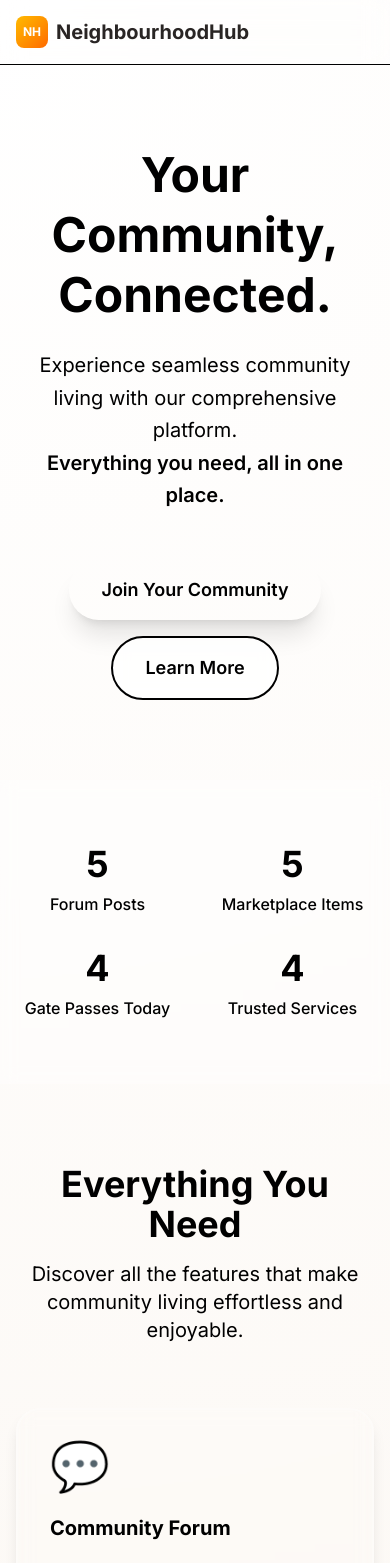
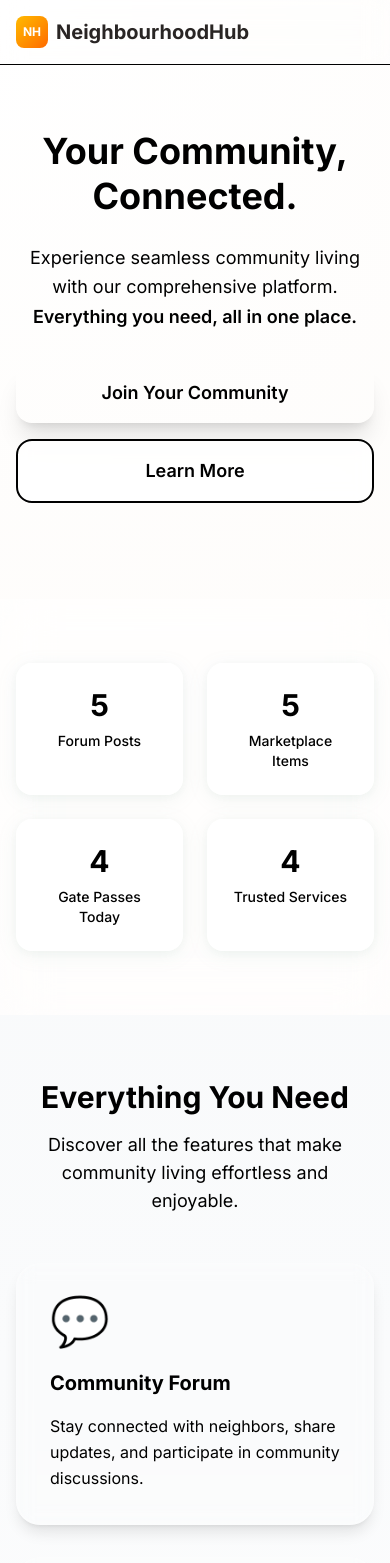
Before and after one commit to bit2swaz/dogshit, a Next.js app: page / in a window 390 px wide. Shown: the top 1563 px of the page. Built offline with nearby package versions, Linux system fonts and the light colour scheme.

Commit message:
feat: Add responsive header and footer to page" or

```diff
--- a/src/app/page.tsx
+++ b/src/app/page.tsx
@@ -69,12 +69,15 @@ export default function LandingPage() {
   ];
 
   return (
-    <div
-      className={`from-linen via-tea-rose-red to-hunyadi-yellow min-h-screen bg-gradient-to-br ${inter.className}`}
-    >
-      {/* Hero Section */}
-      <section className="pt-20 pb-20">
-        <div className="container mx-auto px-4">
+    <div className={`min-h-screen ${inter.className}`}>
+      {/* Hero Section - Warm gradient with decorative elements */}
+      <section className="from-linen via-tea-rose-red/20 to-hunyadi-yellow/30 relative overflow-hidden bg-gradient-to-br pt-16 pb-24 sm:pt-20 sm:pb-32">
+        {/* Background decorative elements */}
+        <div className="to-cambridge-blue/10 absolute inset-0 bg-gradient-to-br from-white/40 via-transparent"></div>
+        <div className="bg-hunyadi-yellow/20 absolute top-0 right-0 h-96 w-96 rounded-full blur-3xl"></div>
+        <div className="bg-light-coral/20 absolute bottom-0 left-0 h-64 w-64 rounded-full blur-2xl"></div>
+
+        <div className="relative container mx-auto px-4 sm:px-6 lg:px-8">
           <motion.div
             className="mx-auto max-w-4xl text-center"
             initial={{ opacity: 0, y: 30 }}
@@ -82,18 +85,20 @@ export default function LandingPage() {
             transition={{ duration: 0.8 }}
           >
             <motion.h1
-              className="text-cambridge-blue mb-6 text-5xl leading-tight font-bold md:text-7xl"
+              className="text-cambridge-blue mb-6 text-4xl leading-tight font-bold sm:text-5xl md:text-6xl lg:text-7xl"
               initial={{ opacity: 0, y: 20 }}
               animate={{ opacity: 1, y: 0 }}
               transition={{ duration: 0.8, delay: 0.2 }}
             >
               Your Community,
               <br />
-              Connected.
+              <span className="from-cambridge-blue to-light-coral bg-gradient-to-r bg-clip-text">
+                Connected.
+              </span>
             </motion.h1>
 
             <motion.p
-              className="text-cambridge-blue/80 mb-12 text-xl leading-relaxed md:text-2xl"
+              className="text-cambridge-blue/80 mb-8 text-lg leading-relaxed sm:mb-12 sm:text-xl md:text-2xl"
               initial={{ opacity: 0, y: 20 }}
               animate={{ opacity: 1, y: 0 }}
               transition={{ duration: 0.8, delay: 0.4 }}
@@ -107,18 +112,20 @@ export default function LandingPage() {
             </motion.p>
 
             <motion.div
-              className="flex flex-col items-center justify-center gap-4 sm:flex-row"
+              className="flex flex-col items-center justify-center gap-4 sm:flex-row sm:gap-6"
               initial={{ opacity: 0, y: 20 }}
               animate={{ opacity: 1, y: 0 }}
               transition={{ duration: 0.8, delay: 0.6 }}
             >
               <Link
                 href="/login"
-                className="from-hunyadi-yellow to-light-coral text-cambridge-blue transform rounded-full bg-gradient-to-r px-8 py-4 text-lg font-semibold shadow-xl transition-all duration-300 hover:scale-105 hover:shadow-2xl"
+                className="group from-hunyadi-yellow to-light-coral text-cambridge-blue w-full transform rounded-2xl bg-gradient-to-r px-8 py-4 text-lg font-semibold shadow-xl transition-all duration-300 hover:scale-105 hover:shadow-2xl sm:w-auto"
               >
-                Join Your Community
+                <span className="inline-block transition-transform group-hover:scale-110">
+                  Join Your Community
+                </span>
               </Link>
-              <button className="border-cambridge-blue/50 text-cambridge-blue hover:border-cambridge-blue transform rounded-full border-2 bg-white/80 px-8 py-4 text-lg font-semibold backdrop-blur-sm transition-all duration-300 hover:bg-white hover:shadow-lg">
+              <button className="border-cambridge-blue/30 text-cambridge-blue hover:border-cambridge-blue w-full transform rounded-2xl border-2 bg-white/80 px-8 py-4 text-lg font-semibold backdrop-blur-sm transition-all duration-300 hover:bg-white hover:shadow-lg sm:w-auto">
                 Learn More
               </button>
             </motion.div>
@@ -126,11 +133,14 @@ export default function LandingPage() {
         </div>
       </section>
 
-      {/* Stats Section */}
-      <section className="bg-white/40 py-16 backdrop-blur-sm">
-        <div className="container mx-auto px-4">
+      {/* Stats Section - Glass morphism design */}
+      <section className="relative bg-white/60 py-16 backdrop-blur-xl sm:py-20">
+        {/* Subtle pattern overlay */}
+        <div className="via-cambridge-blue/5 absolute inset-0 bg-gradient-to-r from-transparent to-transparent"></div>
+
+        <div className="relative container mx-auto px-4 sm:px-6 lg:px-8">
           <motion.div
-            className="mx-auto grid max-w-4xl grid-cols-2 gap-8 md:grid-cols-4"
+            className="mx-auto grid max-w-5xl grid-cols-2 gap-6 sm:gap-8 md:grid-cols-4"
             initial={{ opacity: 0, y: 30 }}
             animate={{ opacity: 1, y: 0 }}
             transition={{ duration: 0.8, delay: 0.8 }}
@@ -138,15 +148,16 @@ export default function LandingPage() {
             {stats.map((stat, index) => (
               <motion.div
                 key={index}
-                className="text-center"
+                className="group shadow-soft hover:shadow-soft-hover rounded-2xl bg-white/80 p-6 text-center backdrop-blur-sm transition-all duration-300 hover:bg-white sm:p-8"
                 initial={{ opacity: 0, y: 20 }}
                 animate={{ opacity: 1, y: 0 }}
                 transition={{ duration: 0.6, delay: 0.9 + index * 0.1 }}
+                whileHover={{ scale: 1.05, y: -5 }}
               >
-                <div className="text-cambridge-blue mb-2 text-4xl font-bold md:text-5xl">
+                <div className="text-cambridge-blue mb-2 text-3xl font-bold transition-transform group-hover:scale-110 sm:text-4xl md:text-5xl">
                   {stat.number}
                 </div>
-                <div className="text-cambridge-blue/80 font-medium">
+                <div className="text-cambridge-blue/80 text-sm font-medium sm:text-base">
                   {stat.label}
                 </div>
               </motion.div>
@@ -155,19 +166,19 @@ export default function LandingPage() {
         </div>
       </section>
 
-      {/* Features Section */}
-      <section className="py-20">
-        <div className="container mx-auto px-4">
+      {/* Features Section - Neutral background for contrast */}
+      <section className="bg-gradient-to-b from-gray-50 to-white py-16 sm:py-24">
+        <div className="container mx-auto px-4 sm:px-6 lg:px-8">
           <motion.div
-            className="mb-16 text-center"
+            className="mb-12 text-center sm:mb-16"
             initial={{ opacity: 0, y: 30 }}
             animate={{ opacity: 1, y: 0 }}
             transition={{ duration: 0.8, delay: 1.2 }}
           >
-            <h2 className="text-cambridge-blue mb-4 text-4xl font-bold md:text-5xl">
+            <h2 className="text-cambridge-blue mb-4 text-3xl font-bold sm:text-4xl md:text-5xl">
               Everything You Need
             </h2>
-            <p className="text-cambridge-blue/80 mx-auto max-w-2xl text-xl">
+            <p className="text-cambridge-blue/80 mx-auto max-w-2xl text-lg sm:text-xl">
               Discover all the features that make community living effortless
               and enjoyable.
             </p>
@@ -201,19 +212,19 @@ export default function LandingPage() {
         </div>
       </section>
 
-      {/* Community Showcase */}
-      <section className="from-linen/80 to-tea-rose-red/80 bg-gradient-to-r py-20">
-        <div className="container mx-auto px-4">
+      {/* Community Showcase - Warm background with better contrast */}
+      <section className="from-linen/60 via-tea-rose-red/30 to-hunyadi-yellow/20 bg-gradient-to-br py-16 sm:py-24">
+        <div className="container mx-auto px-4 sm:px-6 lg:px-8">
           <motion.div
-            className="mb-16 text-center"
+            className="mb-12 text-center sm:mb-16"
             initial={{ opacity: 0, y: 30 }}
             animate={{ opacity: 1, y: 0 }}
             transition={{ duration: 0.8, delay: 2.0 }}
           >
-            <h2 className="mb-4 text-4xl font-bold text-gray-800 md:text-5xl">
+            <h2 className="text-cambridge-blue mb-4 text-3xl font-bold sm:text-4xl md:text-5xl">
               Active Community Life
             </h2>
-            <p className="mx-auto max-w-2xl text-xl text-gray-600">
+            <p className="text-cambridge-blue/80 mx-auto max-w-2xl text-lg sm:text-xl">
               See what&apos;s happening in your community right now.
             </p>
           </motion.div>
@@ -283,25 +294,28 @@ export default function LandingPage() {
         </div>
       </section>
 
-      {/* CTA Section */}
-      <section className="from-cambridge-blue to-hunyadi-yellow bg-gradient-to-r py-20">
-        <div className="container mx-auto px-4 text-center">
+      {/* CTA Section - Bold gradient with proper contrast */}
+      <section className="from-cambridge-blue via-cambridge-blue/90 to-hunyadi-yellow relative overflow-hidden bg-gradient-to-r py-16 sm:py-24">
+        {/* Decorative background pattern */}
+        <div className="absolute inset-0 bg-gradient-to-br from-black/10 via-transparent to-white/10"></div>
+
+        <div className="relative container mx-auto px-4 text-center sm:px-6 lg:px-8">
           <motion.div
             className="mx-auto max-w-3xl"
             initial={{ opacity: 0, y: 30 }}
             animate={{ opacity: 1, y: 0 }}
             transition={{ duration: 0.8, delay: 2.6 }}
           >
-            <h2 className="text-black-500 mb-6 text-4xl font-bold md:text-5xl">
+            <h2 className="mb-6 text-3xl font-bold text-cambridge-blue sm:text-4xl md:text-5xl">
               Ready to Connect?
             </h2>
-            <p className="mb-8 text-xl text-white/90">
+            <p className="mb-8 text-lg text-cambridge-blue/80 sm:text-xl">
               Join thousands of residents who are already enjoying seamless
               community living.
             </p>
             <Link
               href="/login"
-              className="text-cambridge-blue inline-block transform rounded-full bg-white px-8 py-4 text-lg font-semibold shadow-xl transition-all duration-300 hover:scale-105 hover:shadow-2xl"
+              className="text-cambridge-blue inline-block transform rounded-2xl bg-white px-8 py-4 text-lg font-semibold shadow-xl transition-all duration-300 hover:scale-105 hover:shadow-2xl"
             >
               Get Started Today
             </Link>
@@ -309,19 +323,22 @@ export default function LandingPage() {
         </div>
       </section>
 
-      {/* Footer */}
-      <footer className="bg-cambridge-blue py-12 text-white">
-        <div className="container mx-auto px-4">
+      {/* Footer - Dark theme with gradient accent */}
+      <footer className="via-cambridge-blue/90 bg-gradient-to-br from-gray-900 to-gray-800 py-12 text-white sm:py-16">
+        <div className="container mx-auto px-4 sm:px-6 lg:px-8">
           <div className="text-center">
-            <div className="mb-4 flex items-center justify-center space-x-2">
-              <div className="from-hunyadi-yellow to-light-coral flex h-8 w-8 items-center justify-center rounded-xl bg-gradient-to-br shadow-lg">
-                <span className="text-xs font-bold text-white">NH</span>
+            <div className="mb-6 flex items-center justify-center space-x-3">
+              <div className="flex h-10 w-10 items-center justify-center rounded-xl bg-gradient-to-br from-hunyadi-yellow to-light-coral border-2 border-white/20 shadow-xl ring-2 ring-white/10">
+                <span className="text-sm font-bold text-white drop-shadow-sm">NH</span>
               </div>
-              <span className="text-xl font-bold text-white">
+              <span className="text-2xl font-bold text-white">
                 NeighbourhoodHub
               </span>
             </div>
-            <p className="mb-4 text-white/80">Your Community, Connected.</p>
+            <p className="mb-6 text-lg text-white/80">
+              Your Community, Connected.
+            </p>
+            <div className="mx-auto mb-6 h-px w-24 bg-gradient-to-r from-transparent via-white/30 to-transparent"></div>
             <p className="text-sm text-white/60">
               © 2025 NeighbourhoodHub. All rights reserved.
             </p>
```
